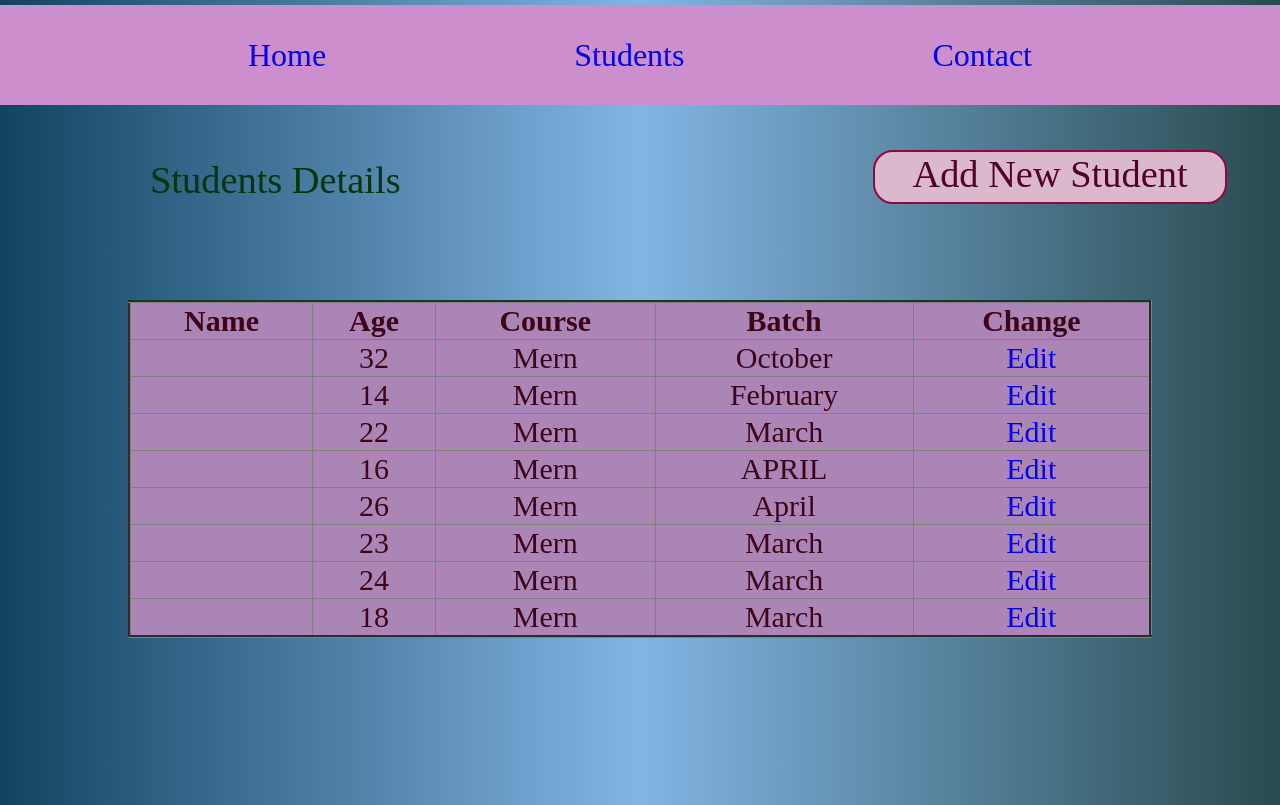
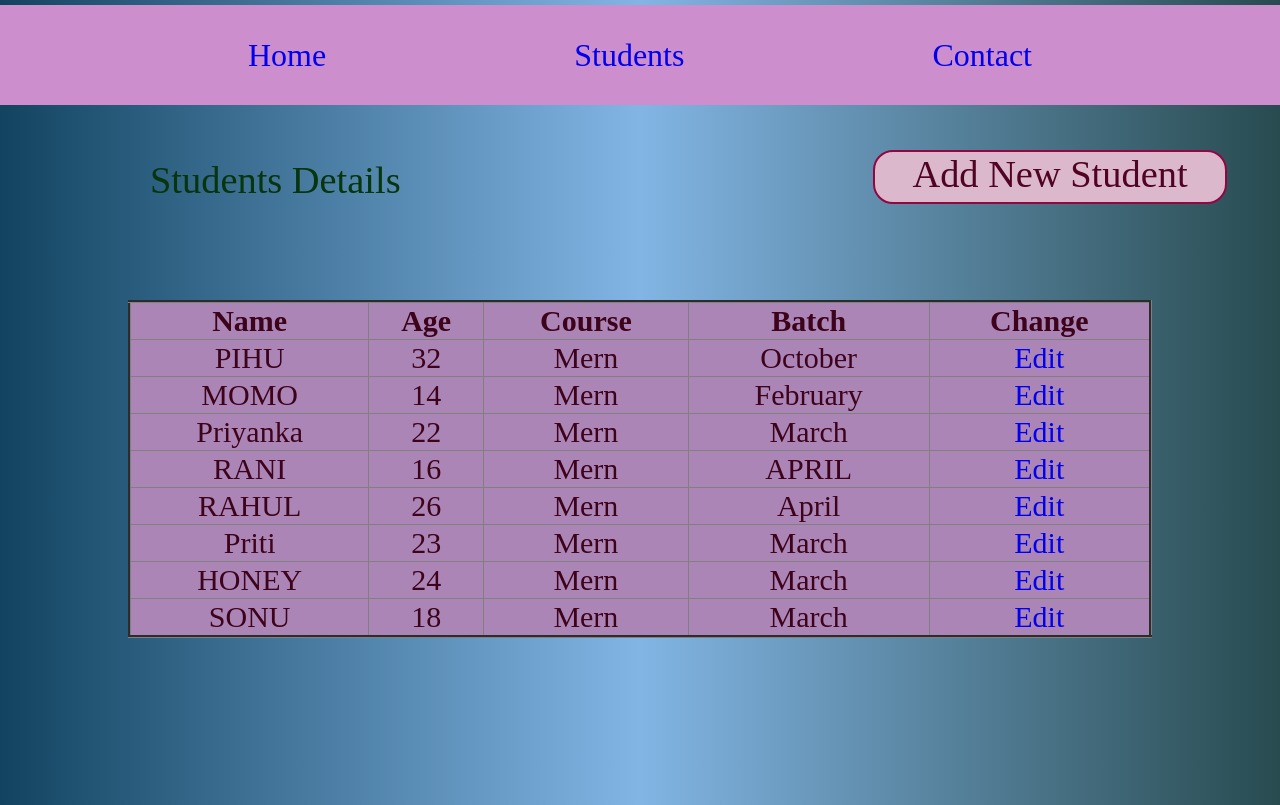
Before and after one commit to rani10245kumari/React-handson6, a React (Create React App) app: page /Students in a window 1280 px wide. Built offline with nearby package versions, Linux system fonts and the light colour scheme.

Commit message:
Update Student.js

```diff
--- a/src/Student.js
+++ b/src/Student.js
@@ -29,7 +29,7 @@ export default function Students() {
                 <tbody>
                     {Receive.map((item, index) => (
                         <tr key={index}>
-                            <td>{item.name}</td>
+                            <td>{item.Name}</td>
                             <td>{item.Age}</td>
                             <td>{item.Course}</td>
                             <td>{item.Batch}</td>
```
